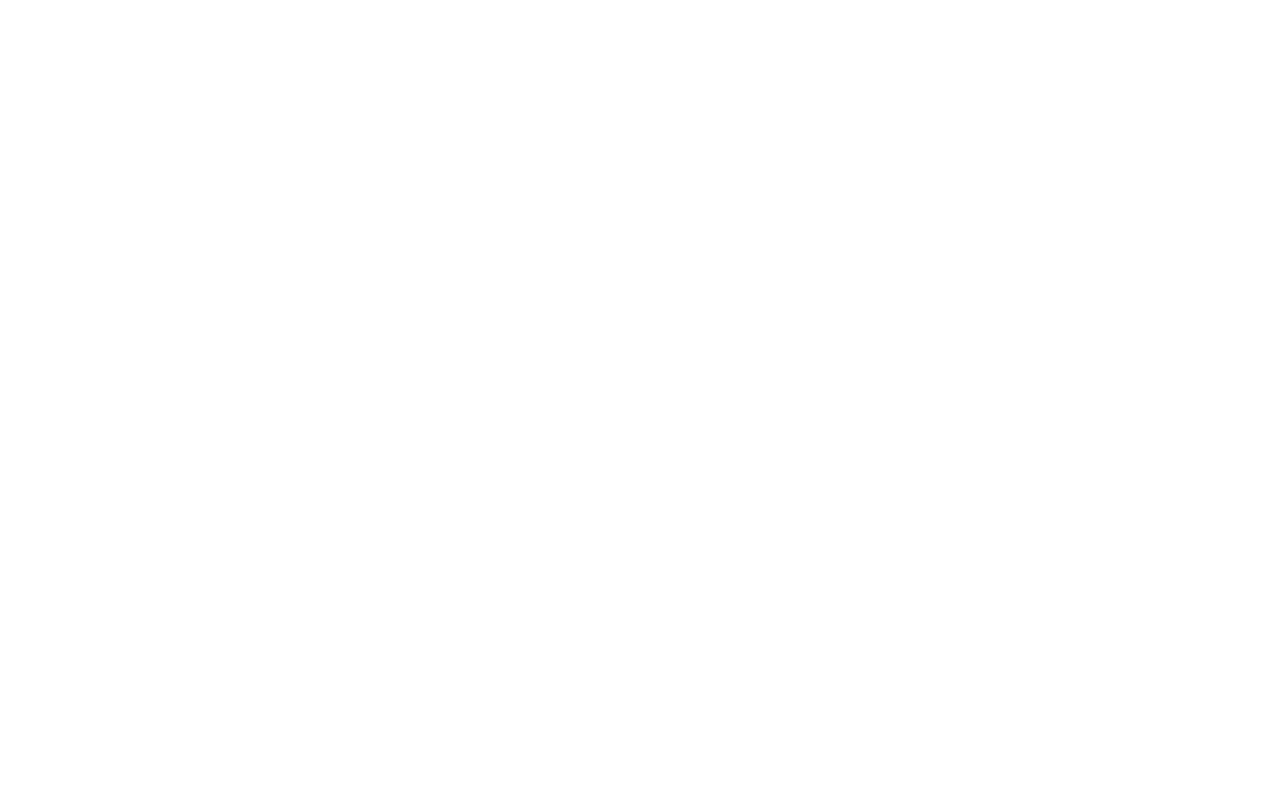
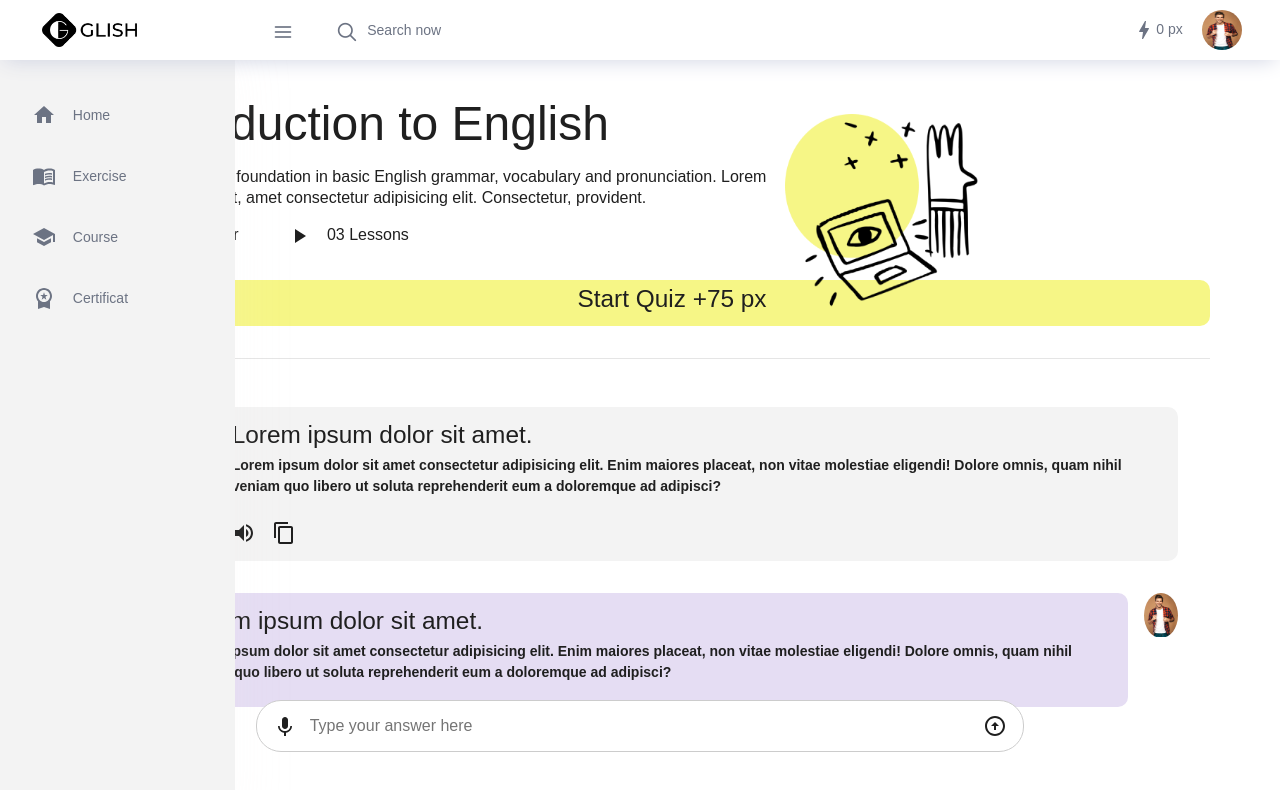
Before and after one commit to PriscaSL/finder, a React (Create React App) app in the folder front/: page /module-item in a window 1280 px wide. Before the commit this address had no page. Shown: the top 790 px of the page. Built offline with nearby package versions, Linux system fonts and the light colour scheme.

Commit message:
add module item

```diff
--- a/front/public/index.html
+++ b/front/public/index.html
@@ -24,7 +24,7 @@
       work correctly both with client-side routing and a non-root public URL.
       Learn how to configure a non-root public URL by running `npm run build`.
     -->
-    <title>React App</title>
+    <title>Glish | Improve your English skills</title>
   </head>
   <body>
     <noscript>You need to enable JavaScript to run this app.</noscript>
--- a/front/src/App.js
+++ b/front/src/App.js
@@ -8,7 +8,7 @@
 import Beginner from './pages/Beginner';
 import Module from './pages/Module';
 import { BrowserRouter as Router, Route, Routes } from 'react-router-dom';
-
+import ModuleItem from './pages/ModuleItem';
 
 function App() {
 
@@ -25,6 +25,7 @@
           <Route path="/homeuser" element={<Homeuser />} />
           <Route path="/beginner" element={<Beginner />} />
           <Route path="/module" element={<Module />} />
+          <Route path="/module-item" element={<ModuleItem />} />
         </Routes>
       </div>
     </Router>
--- /dev/null
+++ b/front/src/pages/ModuleItem.jsx
@@ -0,0 +1,98 @@
+import React from 'react'
+import '../styles/Beginner.css'
+import Sary from '../assets/sary.png';
+import NavBarDashboard from '../components/NavDashboard';
+import Sidebar from '../components/Sidebar';
+import SignalCellular1BarIcon from '@mui/icons-material/SignalCellular1Bar';
+import PlayArrowIcon from '@mui/icons-material/PlayArrow';
+import KeyboardVoiceIcon from '@mui/icons-material/KeyboardVoice';
+import ArrowCircleUpIcon from '@mui/icons-material/ArrowCircleUp';
+import IconGlish from '../assets/ICONE GLISH.png';
+import VolumeUpIcon from '@mui/icons-material/VolumeUp';
+import ContentCopyIcon from '@mui/icons-material/ContentCopy';
+import Rakoto from '../assets/rakoto.jpg';
+
+const ModuleItem = ({ module }) => {
+    return (
+        <>
+            <div className="container-scroller">
+                <NavBarDashboard />
+                <div className="container-fluid page-body-wrapper">
+                    <Sidebar />
+                    <div className="main-panel">
+                        <div className="content-wrapper">
+                            <div className="row">
+                                <div className="col-md-12 grid-margin">
+                                    <div className="row">
+                                        <div className="col-12">
+                                            <div className='DashBoard'>
+                                                <div className='haut-perso'>
+                                                    <div className='textbeginner'>
+                                                        <div className='textcontenu'>
+                                                            <p id='titrebeginner'>Introduction to English</p>
+                                                            <p id='txtbeginner'>Build a strong foundation in basic English grammar, vocabulary and pronunciation. Lorem ipsum dolor sit, amet consectetur adipisicing elit. Consectetur, provident.</p>
+                                                            <div className='mheader'>
+                                                                <div><SignalCellular1BarIcon style={{ marginRight: "0.5em" }} /> Beginner</div>
+                                                                <div><PlayArrowIcon style={{ marginRight: "0.5em" }} /> 03 Lessons</div>
+                                                            </div>
+                                                            <div className='mtitle'>
+                                                                <h3>Start Quiz +75 px</h3>
+                                                            </div>
+                                                        </div>
+                                                        <div id='linebeg' > <hr /></div>
+                                                    </div>
+                                                    <div className='mimgbeginner'>
+                                                        <img src={Sary} alt='begin' />
+                                                    </div>
+                                                </div>
+                                                <div className='my-scrollable'>
+                                                    <div className='ia-response'>
+                                                        <div className='ia-icon'>
+                                                            <img src={IconGlish} alt="ia" />
+                                                        </div>
+                                                        <div className='ia-text'>
+                                                            <h3>Lorem ipsum dolor sit amet.</h3>
+                                                            <p>Lorem ipsum dolor sit amet consectetur adipisicing elit. Enim maiores placeat,
+                                                                non vitae molestiae eligendi! Dolore omnis, quam nihil veniam quo libero
+                                                                ut soluta reprehenderit eum a doloremque ad adipisci?</p>
+                                                            <div className='ia-text-footer'>
+                                                                <div>
+                                                                    <VolumeUpIcon />
+                                                                    <ContentCopyIcon />
+                                                                </div>
+                                                            </div>
+                                                        </div>
+                                                    </div>
+                                                    <div className='person-response'>
+                                                        <div className='person-icon'>
+                                                            <img src={Rakoto} alt="ia" />
+                                                        </div>
+                                                        <div className='person-text'>
+                                                            <h3>Lorem ipsum dolor sit amet.</h3>
+                                                            <p>Lorem ipsum dolor sit amet consectetur adipisicing elit. Enim maiores placeat,
+                                                                non vitae molestiae eligendi! Dolore omnis, quam nihil veniam quo libero
+                                                                ut soluta reprehenderit eum a doloremque ad adipisci?</p>
+                                                        </div>
+                                                    </div>
+                                                </div>
+
+                                                <div className='prompt-input'>
+                                                    <KeyboardVoiceIcon />
+                                                    <input type='text' className='prompti' placeholder='Type your answer here' />
+                                                    <ArrowCircleUpIcon />
+                                                </div>
+                                            </div>
+                                        </div>
+                                    </div>
+                                </div>
+                            </div>
+                        </div>
+                    </div>
+                </div>
+            </div>
+        </>
+    )
+}
+
+
+export default ModuleItem;
--- a/front/src/styles/Beginner.css
+++ b/front/src/styles/Beginner.css
@@ -77,9 +77,9 @@
     width: 100%;
     margin: 1em 0;
     background-color: #f6f686;
-    padding: 0.4em 0;
+    padding: 0.2em 0;
     border-radius: 10px;
-    font-weight: 600;
+    font-weight: 700;
 }
 
 .sous-module-list {
@@ -126,3 +126,87 @@
     color: white;
     background-color: var(--black-color);
 }
+
+.my-scrollable {
+    overflow-y: auto;
+    max-height: 400px;
+}
+
+
+.prompt-input {
+    z-index: 20;
+    position: fixed;
+    bottom: 3em;
+    left: 20%;
+    width: 60%;
+    border: 1px solid #ccc;
+    background-color: #fff;
+    border-radius: 25px;
+    display: flex;
+    justify-content: space-between;
+    padding: 0.8em 1em;
+}
+
+.prompti {
+    width: 90%;
+    border: none;
+    outline: none;
+}
+
+.haut-perso .textcontenu {
+    margin-top: 0;
+}
+
+.ia-icon {
+    width: 50px;
+    height: 45px;
+    border-radius: 50%;
+    overflow: hidden;
+
+}
+
+.ia-response {
+    display: flex;
+    justify-content: start;
+    gap: 1em;
+    align-items: start;
+    padding: 1em 2em;
+}
+
+.ia-text {
+    background-color: #f3f3f3;
+    padding: 1em;
+    border-radius: 10px;
+    font-weight: 700;
+}
+
+.ia-text-footer div {
+    display: flex;
+    justify-content: start;
+    align-items: center;
+    gap: 1em;
+    padding-top: 1em;
+}
+
+.person-icon {
+    width: 50px;
+    height: 45px;
+    border-radius: 50%;
+    overflow: hidden;
+}
+
+.person-response {
+    display: flex;
+    justify-content: start;
+    flex-direction: row-reverse;
+    gap: 1em;
+    align-items: start;
+    padding: 1em 2em;
+}
+
+.person-text {
+    background-color: #e5ddf3;
+    padding: 1em;
+    border-radius: 10px;
+    font-weight: 700;
+}
```
Also changed, not shown: 1 other file (tests, documents, lock files or other folders).
